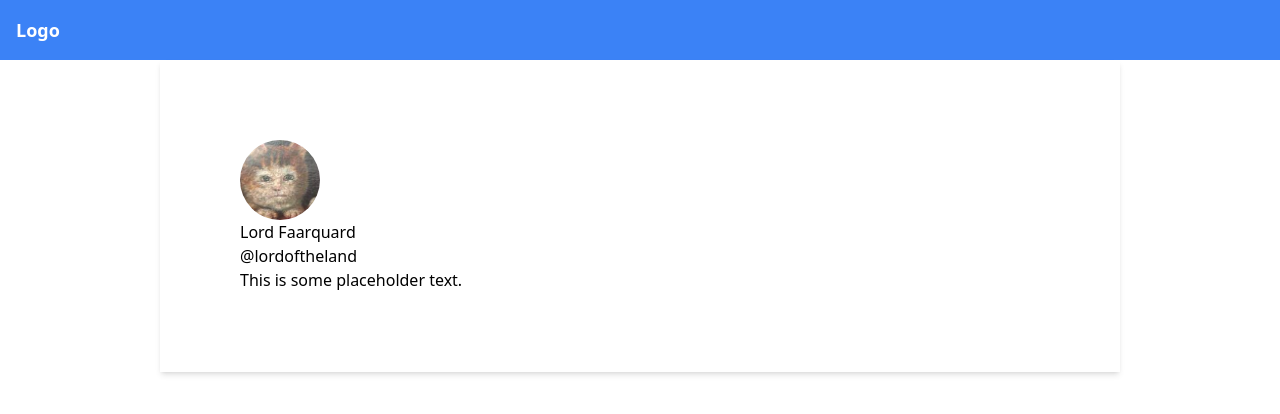
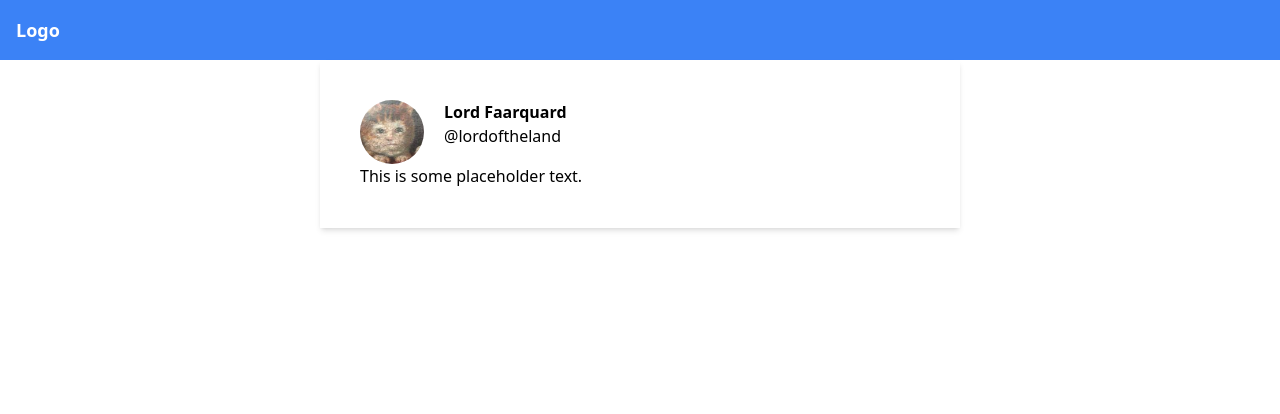
Before and after one commit to tonylxm/sesa-x-wdcc-hackathon, a React (Create React App) app in the folder medieval-twitter/: page /post in a window 1280 px wide. Shown: the top 414 px of the page. Built offline with nearby package versions, Linux system fonts and the light colour scheme; no server answers.

Commit message:
fixed username and name spacing and changed profile pic dimensions

```diff
--- a/medieval-twitter/src/components/Post.js
+++ b/medieval-twitter/src/components/Post.js
@@ -4,8 +4,8 @@ import React from 'react';
 const Picture = () => {
     return (
         <>
-        <div className="overflow-hidden rounded-lg w-20">
-            <img src={require("../images/profile-picture.jpg")} alt={"Your profile pic"} className="rounded-full w-full h-20  object-cover"  />
+        <div className="overflow-hidden rounded-lg w-16">
+            <img src={require("../images/profile-picture.jpg")} alt={"Your profile pic"} className="rounded-full w-full h-16 object-cover"  />
         </div>
         </>
     );
@@ -13,10 +13,10 @@ const Picture = () => {
 
 const NameUsername = () => {
     return (
-        <>
-        <h1>Lord Faarquard</h1>
-        <h3>@lordoftheland</h3>
-        </>
+        <div >
+        <h1 className="font-bold w-full ml-5">Lord Faarquard</h1>
+        <h3 className="block ml-5">@lordoftheland</h3>
+        </div>
     );
 }
 
@@ -28,9 +28,12 @@ const Text = () => {
 
 const Post = () => {
     return (
-        <div className="m-auto p-20 shadow-md w-3/4 h-1/4">
-        <Picture />
-        <NameUsername />
+        <div className="m-auto p-10 shadow-md w-1/2 h-1/4">
+            <div className="flex ">
+                <Picture />
+                <NameUsername />
+            </div>
+
         <Text />
         </div>
 
```
